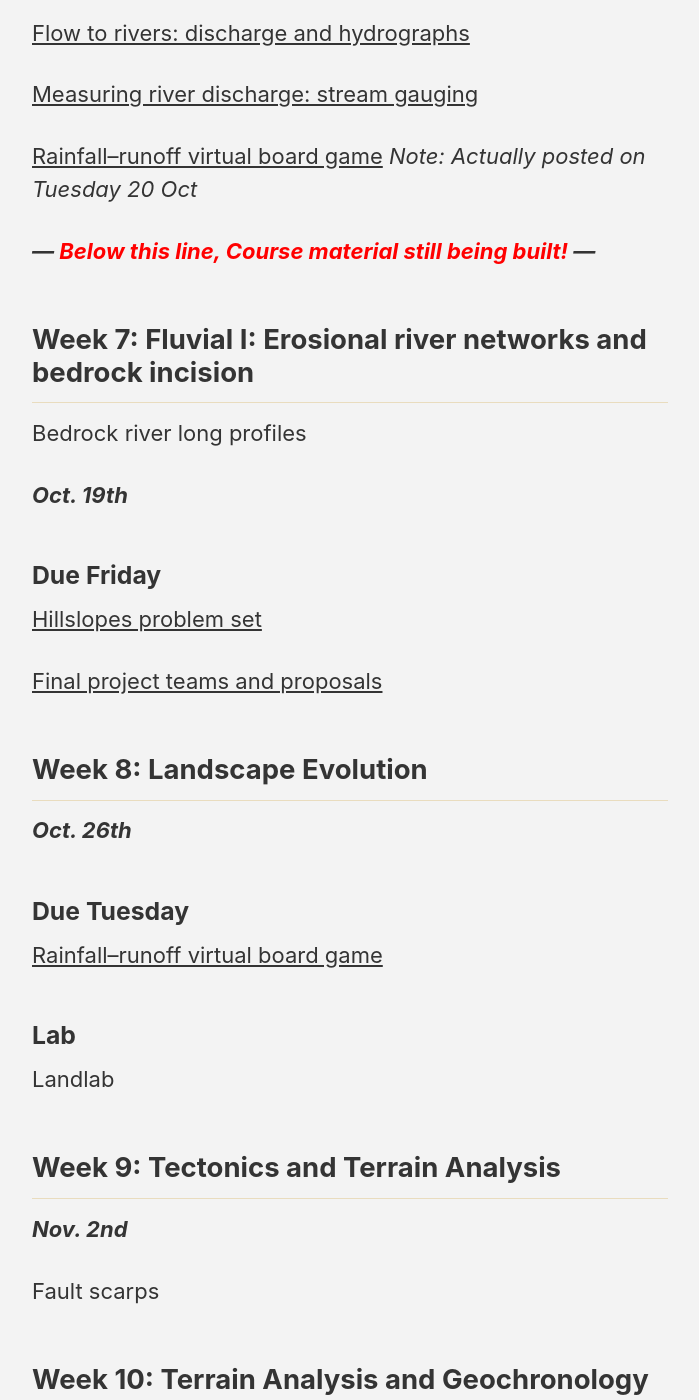
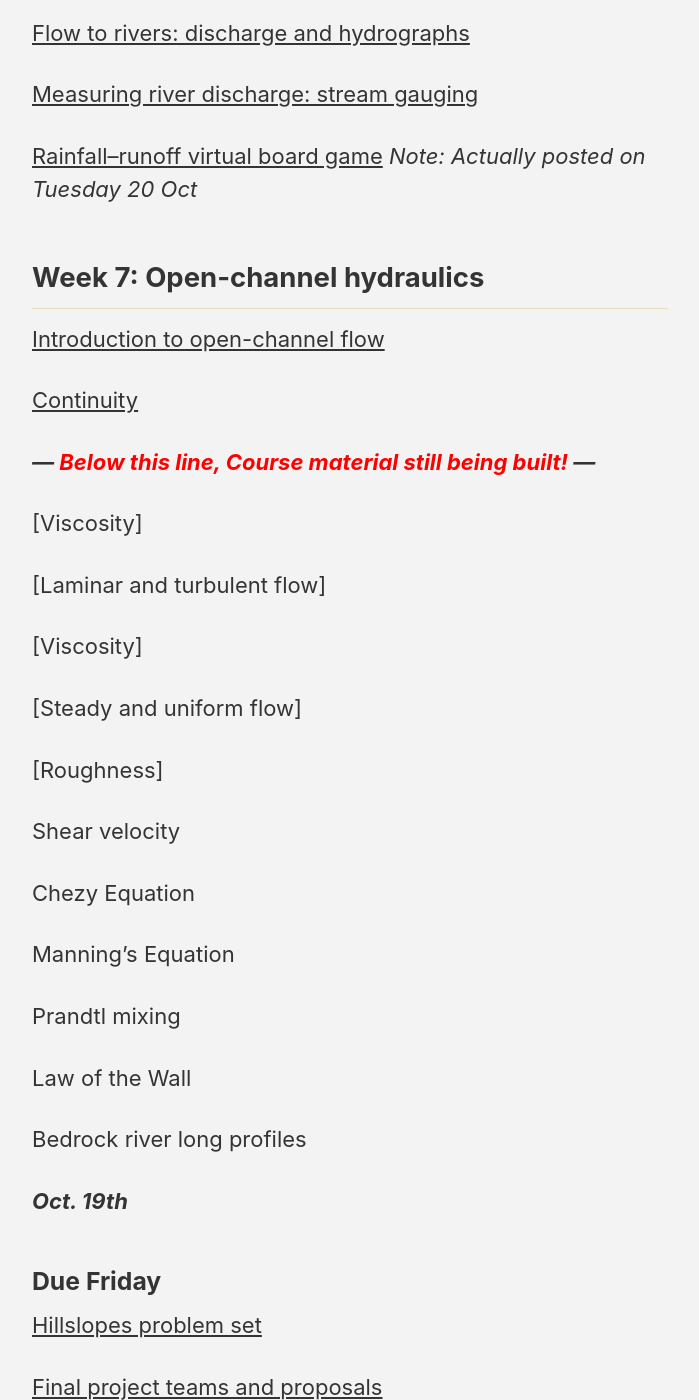
Before and after one commit to GeomorphOnline/GeomorphOnline.github.io, a Jekyll site: the page built from _pages/schedule.md, in a window 1280 px wide and 1400 px high, scrolled down 5411 px. Shown: the whole window, without its empty margins (290-989 px from the left). Built offline with Jekyll 4.4.1, drawn with Linux system fonts in a browser that asks for light colours; cached includes are drawn as plain includes; nearby versions of some CDN libraries; some of the changed text lies outside the part shown.

Commit message:
Open-channel flow and continuity

```diff
--- a/_pages/schedule.md
+++ b/_pages/schedule.md
@@ -178,7 +178,7 @@ Landslide physics and statistics
 
 [Measuring river discharge: stream gauging](/hydrology/gauging)
 
-[Rainfall--runoff virtual board game](/hydrology/rainfall-runoff-activity.md) *Note: Actually posted on Tuesday 20 Oct*
+[Rainfall--runoff virtual board game](/hydrology/rainfall-runoff-activity) *Note: Actually posted on Tuesday 20 Oct*
 
 <!--
 Precipitation
@@ -195,19 +195,41 @@ Surface water and groundwater
 -->
 
 
+## Week 7: Open-channel hydraulics
+
+[Introduction to open-channel flow](/hydraulics/introduction)
+
+[Continuity](/hydraulics/continuity)
+
 ***--- <font color="red">Below this line, Course material still being built!</font> ---***
+
+[Viscosity]
+
+[Laminar and turbulent flow]
+
+[Viscosity]
+
+[Steady and uniform flow]
+
+[Roughness]
+
+Shear velocity
+
+Chezy Equation
+
+Manning's Equation
+
+Prandtl mixing
+
+Law of the Wall
+
+<!--
 
 ## Week 7: Fluvial I: Erosional river networks and bedrock incision
 
-<!--
-
-### Open-channel flow
-
-Continuity
+## Week 7: Open-channel hydraulics
 
 Conceptual introduction
-
-Discharge through a rectangular channel
 
 Laminar flow
 
@@ -245,9 +267,11 @@ Bedrock river long profiles
 
 ***Oct. 26th***
 
+*(OR: Week 8: Fluvial I: Erosional river networks and bedrock incision?)*
+
 ### Due Tuesday
 
-[Rainfall--runoff virtual board game](/hydrology/rainfall-runoff-activity.md)
+[Rainfall--runoff virtual board game](/hydrology/rainfall-runoff-activity)
 
 ### Lab
 
```
Also changed, not shown: lessons/_hydraulics/continuity.md (added, +43 -0 lines), lessons/_hydraulics/introduction.md (added, +44 -0 lines), 1 other file.
